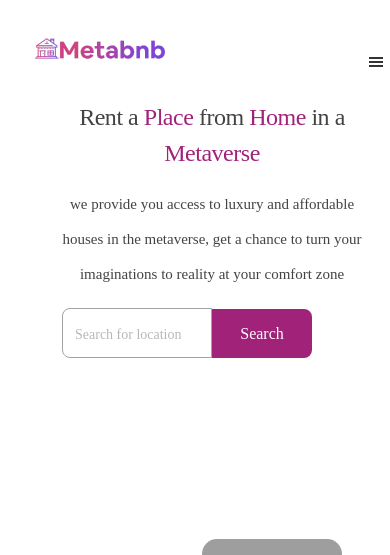
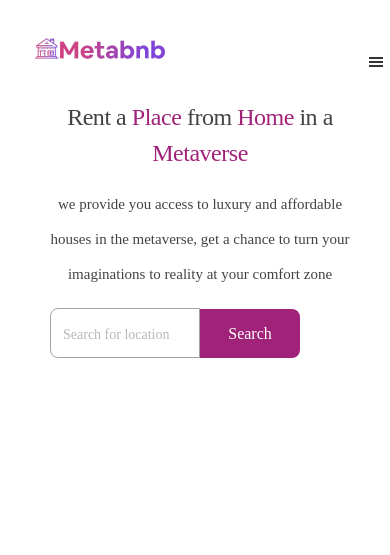
Before and after one commit to AKIN-THOMAS/Metabnb, a React (Create React App) app: page / in a window 390 px wide. Shown: the top 555 px of the page. Built offline with nearby package versions, Linux system fonts and the light colour scheme; grey boxes are pictures that could not be loaded; a web font is replaced by a local one.

Commit message:
correctionss

```diff
--- a/src/components/Home.css
+++ b/src/components/Home.css
@@ -6,10 +6,13 @@
 
 }
 body{
-    min-width: 100%;
+    max-width: 100%;
     padding: 0;
     margin: 0;
-    overflow-x: hidden;
+    border: none;
+    display: flex;
+    justify-content: center;
+    flex-wrap: wrap;
 }
 .body{
     min-height: 100vh;
@@ -761,6 +764,7 @@ body{
         gap: 0;
         display: flex;
         flex-direction: column;
+
         margin: 0;
         width: 100%;
     }
@@ -898,6 +902,15 @@ body{
     .the-wallet{
         width: 50%;
     } */
+    body{
+        max-width: 100vw;
+        margin: 0;
+        padding: 0;
+    }
+    .main-1{
+        padding: 0;
+        margin: 0;
+    }
     .part2 img{
         width: 100px;
     }
```
